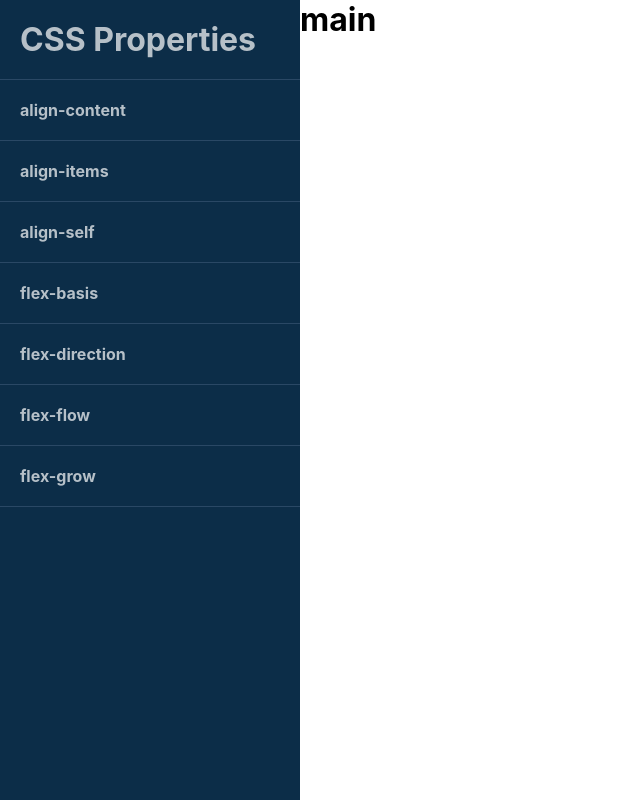
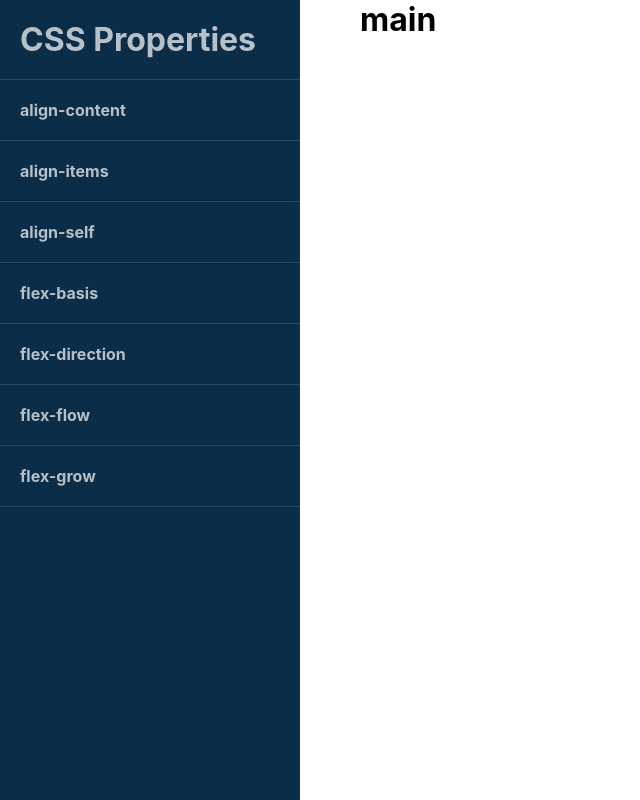
Before and after one commit to KatieCannon/CSS-Documentation, a React (Create React App) app: page / in a window 1280 px wide. Shown: the whole page, without its empty margins (0-640 px from the left). Built offline with nearby package versions, Linux system fonts and the light colour scheme.

Commit message:
contentHeader styling

```diff
--- /dev/null
+++ b/src/Components/Content/Content.css
@@ -0,0 +1,3 @@
+.content {
+    padding-left: 20px;
+}
--- a/src/Components/Content/Content.js
+++ b/src/Components/Content/Content.js
@@ -2,6 +2,7 @@ import React from 'react';
 import componentMap from '../../utils/componentMap';
 import { useParams } from 'react-router-dom';
 import ContentHeader from '../ContentHeader/ContentHeader';
+import './Content.css';
 
 
 const Content = () => {
--- /dev/null
+++ b/src/Components/ContentHeader/ContentHeader.css
@@ -0,0 +1,6 @@
+.contentHeader {
+    color:  #0c2d48;
+    display: flex;
+    height: 2em;
+    padding: 20px;
+}
--- a/src/Components/ContentHeader/ContentHeader.js
+++ b/src/Components/ContentHeader/ContentHeader.js
@@ -1,6 +1,7 @@
 import React from 'react';
+import './ContentHeader.css';
 
-const ContentHeader = ({property}) => {
+const ContentHeader = ({ property }) => {
     return (
         <div className='contentHeader'>
             <h1>{property}</h1>
--- a/src/Components/Menu/Menu.css
+++ b/src/Components/Menu/Menu.css
@@ -16,7 +16,6 @@
 }
 
 .menu__property {
-    width: 100% - 40px;
     border-bottom: 1px solid #2a4865;
     padding: 20px;
     font-size: 1em;
```
